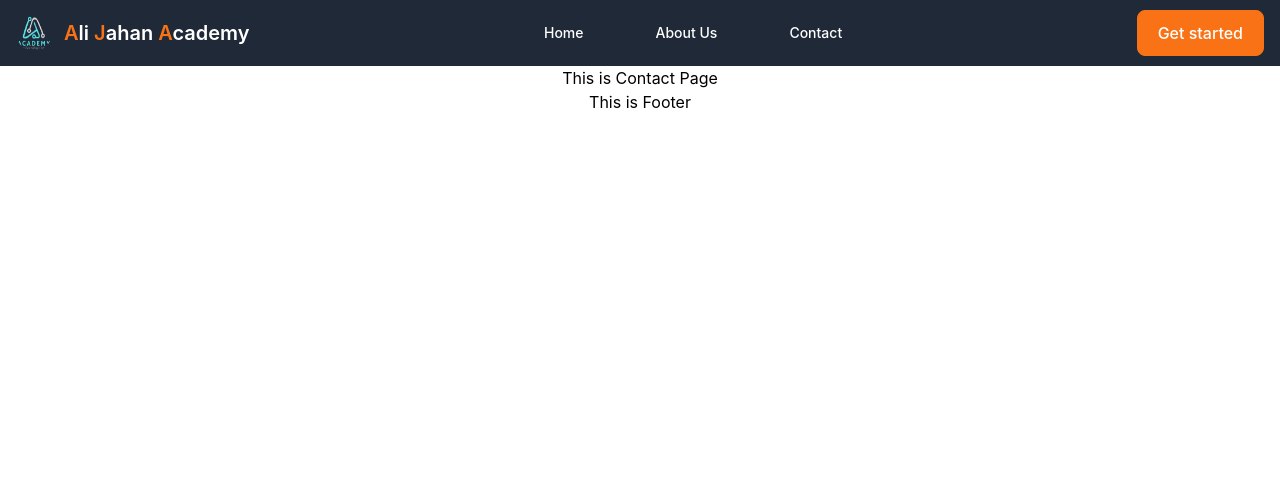
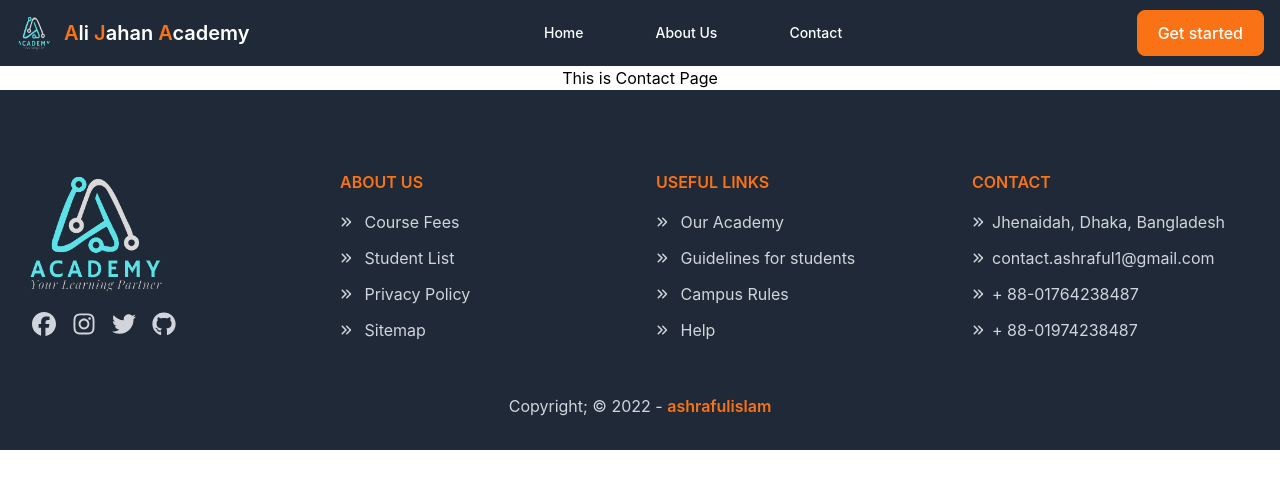
Before and after one commit to Ashraful2880/Client-AliJahan-Academy, a React (Create React App) app: page /contact in a window 1280 px wide. Shown: the top 488 px of the page. Built offline with nearby package versions, Linux system fonts and the light colour scheme.

Commit message:
Footer Added

```diff
--- a/package.json
+++ b/package.json
@@ -4,6 +4,7 @@
   "private": true,
   "dependencies": {
     "@fortawesome/fontawesome-svg-core": "^6.1.1",
+    "@fortawesome/free-brands-svg-icons": "^6.1.1",
     "@fortawesome/free-solid-svg-icons": "^6.1.1",
     "@fortawesome/react-fontawesome": "^0.1.18",
     "@testing-library/jest-dom": "^5.16.4",
--- a/src/Components/Common/Footer/Footer.js
+++ b/src/Components/Common/Footer/Footer.js
@@ -1,10 +1,96 @@
+import { FontAwesomeIcon } from '@fortawesome/react-fontawesome';
+import { faAngleDoubleRight } from '@fortawesome/free-solid-svg-icons';
+import { faFacebook, faInstagram, faTwitter, faGithub } from '@fortawesome/free-brands-svg-icons';
 import React from 'react';
+import { Link } from 'react-router-dom';
+import logo from "../../../Images/Logo-2.png";
 
 const Footer = () => {
     return (
-        <div>
-            <h1>This is Footer</h1>
-        </div>
+        <footer className="text-center lg:text-left text-gray-300 bg-gray-800 pt-10">
+            <div className="container mx-auto">
+                <div className="mx-6 py-10 text-center md:text-left">
+                    <div className="grid grid-1 md:grid-cols-2 lg:grid-cols-4 gap-8">
+                        <div>
+                            <Link to="/home">
+                                <img className="mb-4 w-36" src={logo} alt="footer logo" />
+                            </Link>
+                            <FontAwesomeIcon className="w-6 h-6 mx-2 hover:text-red-500 duration-150" icon={faFacebook} />
+                            <FontAwesomeIcon className="w-6 h-6 mx-2 hover:text-red-500 duration-150" icon={faInstagram} />
+                            <FontAwesomeIcon className="w-6 h-6 mx-2 hover:text-red-500 duration-150" icon={faTwitter} />
+                            <FontAwesomeIcon className="w-6 h-6 mx-2 hover:text-red-500 duration-150" icon={faGithub} />
+                        </div>
+                        <div>
+                            <h6 className="uppercase font-semibold mb-4 flex justify-center md:justify-start text-orange-500">
+                                About Us
+                            </h6>
+                            <p className="mb-3 hover:text-orange-500">
+                                <FontAwesomeIcon icon={faAngleDoubleRight} className="w-3 inline mr-2" />
+                                <Link to="/home"> Course Fees </Link>
+                            </p>
+                            <p className="mb-3 hover:text-orange-500">
+                                <FontAwesomeIcon icon={faAngleDoubleRight} className="w-3 inline mr-2" />
+                                <Link to="/home"> Student List </Link>
+                            </p>
+                            <p className="mb-3 hover:text-orange-500">
+                                <FontAwesomeIcon icon={faAngleDoubleRight} className="w-3 inline mr-2" />
+                                <Link to="/home"> Privacy Policy </Link>
+                            </p>
+                            <p className="mb-3 hover:text-orange-500">
+                                <FontAwesomeIcon icon={faAngleDoubleRight} className="w-3 inline mr-2" />
+                                <Link to="/home"> Sitemap </Link>
+                            </p>
+                        </div>
+                        <div>
+                            <h6 className="uppercase font-semibold mb-4 flex justify-center md:justify-start text-orange-500">
+                                Useful links
+                            </h6>
+                            <p className="mb-3 hover:text-orange-500">
+                                <FontAwesomeIcon icon={faAngleDoubleRight} className="w-3 inline mr-2" />
+                                <Link to="/home"> Our Academy </Link>
+                            </p>
+                            <p className="mb-3 hover:text-orange-500">
+                                <FontAwesomeIcon icon={faAngleDoubleRight} className="w-3 inline mr-2" />
+                                <Link to="/home"> Guidelines for students </Link>
+                            </p>
+                            <p className="mb-3 hover:text-orange-500">
+                                <FontAwesomeIcon icon={faAngleDoubleRight} className="w-3 inline mr-2" />
+                                <Link to="/home"> Campus Rules </Link>
+                            </p>
+                            <p className="mb-3 hover:text-orange-500">
+                                <FontAwesomeIcon icon={faAngleDoubleRight} className="w-3 inline mr-2" />
+                                <Link to="/home"> Help </Link>
+                            </p>
+                        </div>
+                        <div className="contact-area">
+                            <h6 className="uppercase font-semibold mb-4 flex justify-center md:justify-start text-orange-500">
+                                Contact
+                            </h6>
+                            <p className="flex items-center justify-center md:justify-start mb-3 hover:text-orange-500 cursor-pointer">
+                                <FontAwesomeIcon icon={faAngleDoubleRight} className="w-3 inline mr-2" />
+                                Jhenaidah, Dhaka, Bangladesh
+                            </p>
+                            <p className="flex items-center justify-center md:justify-start mb-3 hover:text-orange-500 cursor-pointer">
+                                <FontAwesomeIcon icon={faAngleDoubleRight} className="w-3 inline mr-2" />
+                                contact.ashraful1@gmail.com
+                            </p>
+                            <p className="flex items-center justify-center md:justify-start mb-3 hover:text-orange-500 cursor-pointer">
+                                <FontAwesomeIcon icon={faAngleDoubleRight} className="w-3 inline mr-2" />
+                                + 88-01764238487
+                            </p>
+                            <p className="flex items-center justify-center md:justify-start hover:text-orange-500 cursor-pointer">
+                                <FontAwesomeIcon icon={faAngleDoubleRight} className="w-3 inline mr-2" />
+                                + 88-01974238487
+                            </p>
+                        </div>
+                    </div>
+                </div>
+                <div className="text-center pb-8">
+                    <span>Copyright; © 2022 - </span>
+                    <a className="text-orange-500 font-semibold" href="https://ashrafulislam.netlify.app"> ashrafulislam</a>
+                </div>
+            </div>
+        </footer>
     );
 };
 
```
Also changed, not shown: 1 other file (tests, documents, lock files or other folders).
